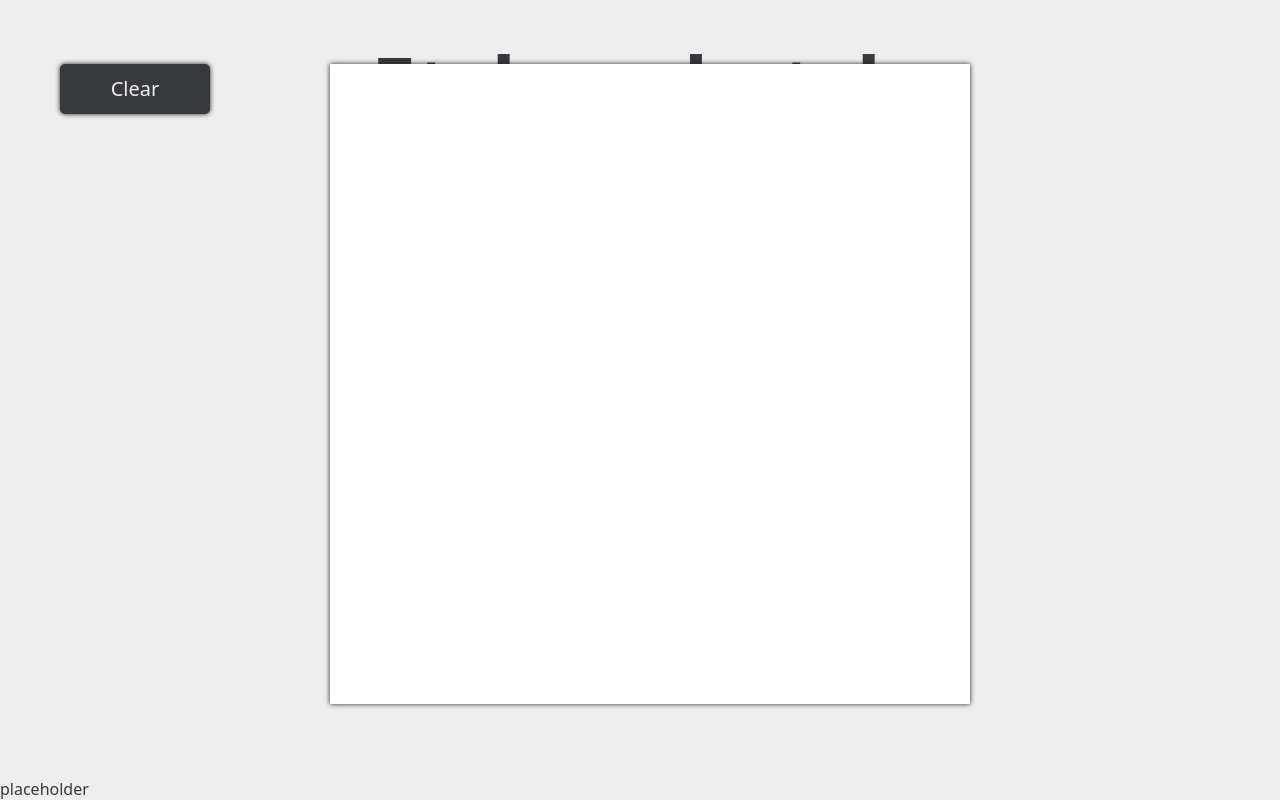
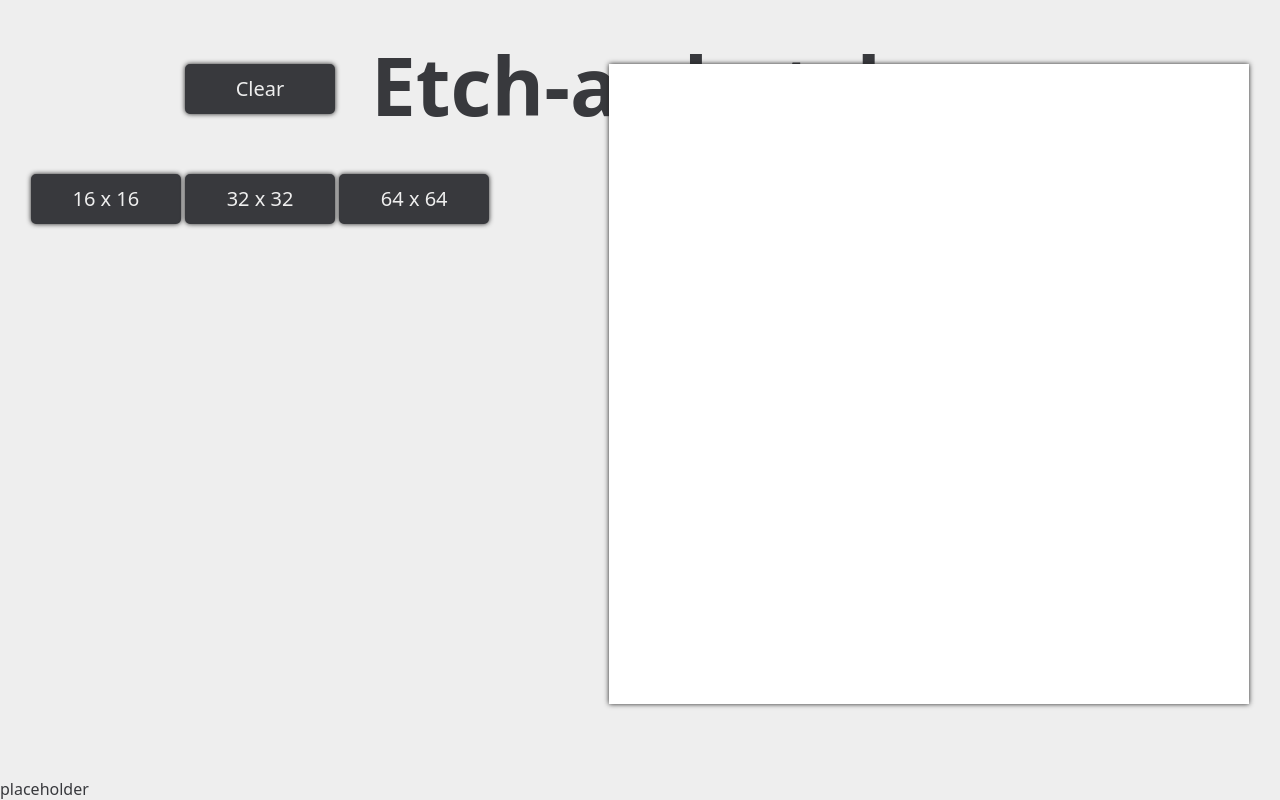
Before and after one commit to Lorenz230/Etch-a-sketch, a plain HTML site: page index.html in a window 1280 px wide. Drawn offline with Linux system fonts and the light colour scheme.

Commit message:
added a function to change the size of the grid
allows users to change the size to what they want

```diff
--- a/index.html
+++ b/index.html
@@ -10,8 +10,13 @@
 <body ondragstart="return false;" ondrop="return false;">
     <header>Etch-a-sketch</header>
      <main>
-        <div>
+        <div class="container">
             <button class="buttons">Clear</button>
+            <div class="sizes">
+                <button class="buttons" id = "16">16 x 16</button>
+                <button class="buttons" id = "32">32 x 32</button>
+                <button class="buttons" id = "64">64 x 64</button>
+            </div>
         </div>
         <div class="grid"></div>
      </main>
--- a/script.js
+++ b/script.js
@@ -1,26 +1,26 @@
 const grid = document.querySelector('.grid')
 const buttons = document.querySelectorAll('div .buttons');
 
-for(let i = 0; i < 256; i++){
-    let newDiv = document.createElement('div');
-    newDiv.style.backgroundColor = "white";
-    newDiv.style.height = "40px";
-    newDiv.style.width = "40px";
-    grid.append(newDiv);
-}
+function setGrid(size){
+    grid.innerHTML = '';
+    let height = grid.clientHeight;
+    let gridSize = size*size;
+    let dimensions = `${height/size}px`;
 
-const boxes = document.querySelectorAll(".grid div");
+    for(let i = 0; i < gridSize; i++){
+        let newDiv = document.createElement('div');
+        newDiv.style.backgroundColor = "white";
+        newDiv.style.height = dimensions;
+        newDiv.style.width = dimensions;
+        grid.append(newDiv);
+    }
+    const boxes = document.querySelectorAll(".grid div");
 
-boxes.forEach((box) => {
+    boxes.forEach((box) => {
     box.addEventListener('mousedown', change);
     box.addEventListener('mouseover', change);
 
 });
-
-function clear(){
-    boxes.forEach((box) =>{
-        box.style.backgroundColor = "white";
-    });
 }
 
 let mouseDown = false;
@@ -41,7 +41,15 @@ buttons.forEach((button) =>{
 
 function btnClick(event){
     let name = event.target.textContent;
+    let id = event.target.id;
     if(name == "Clear"){
-        clear();
+        setGrid(2);
+    }
+    if(id == "32"){
+        setGrid(Number(id));
     }
 }
+
+
+
+setGrid(16);
--- a/style.css
+++ b/style.css
@@ -39,7 +39,6 @@ main {
     margin-top: -150px;
     justify-content: center;
     gap: 120px;
-    padding-right: 250px;
 }
 
 .grid {
@@ -50,6 +49,7 @@ main {
     height: 640px;
     background-color: white;
     box-shadow: 0px 0px 5px #222;
+    flex-shrink: 0;
 
 }
 
@@ -63,3 +63,12 @@ main {
     font-size: 20px;
     box-shadow: 0px 0px 5px #222;
 }
+
+.container{
+    display: flex;
+    flex-direction: column;
+    justify-content: flex-start;
+    align-items: center;
+    gap: 60px;
+    flex-shrink: 0;
+}
```
